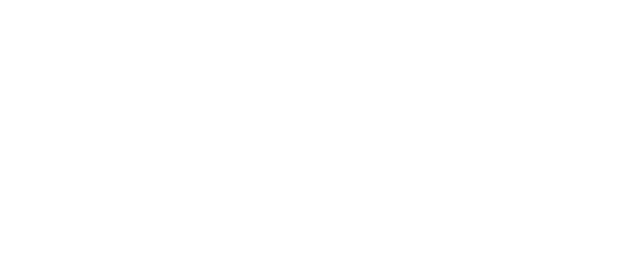
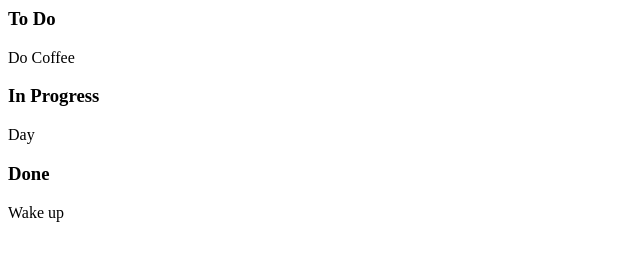
Before and after one commit to BryanMatheus/drag-and-drop, a plain HTML site: page index.html in a window 1280 px wide. Shown: the whole page, without its empty margins (0-640 px from the left). Drawn offline with Linux system fonts and the light colour scheme.

Commit message:
Added content

```diff
--- a/index.html
+++ b/index.html
@@ -1,12 +1,43 @@
 <html lang="en">
   <head>
-  <meta charset="UTF-8">
-  <meta name="viewport" content="width=device-width, initial-scale=1.0">
+    <meta charset="UTF-8" />
+    <meta name="viewport" content="width=device-width, initial-scale=1.0" />
 
-  <link rel="stylesheet" href="./css/style.css">
+    <link rel="stylesheet" href="./css/style.css" />
     <title>Drag And Drop</title>
   </head>
   <body>
+
+    <div class="boards">
+      <div class="board">
+        <h3>To Do</h3>
+        <div class="dropzone">
+          <div class="card">
+            <div class="status"></div>
+            <div class="content">Do Coffee</div>
+          </div>
+        </div>
+      </div>
+      <div class="board">
+        <h3>In Progress</h3>
+        <div class="dropzone">
+          <div class="card">
+            <div class="status"></div>
+            <div class="content">Day</div>
+          </div>
+        </div>
+      </div>
+      <div class="board">
+        <h3>Done</h3>
+        <div class="dropzone">
+          <div class="card">
+            <div class="status"></div>
+            <div class="content">Wake up</div>
+          </div>
+        </div>
+      </div>
+    </div>
+
     <script src="./js/script.js"></script>
   </body>
 </html>
```
Lines whose indentation alone changed are shown as unchanged.
